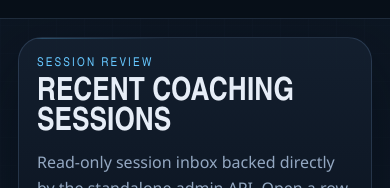
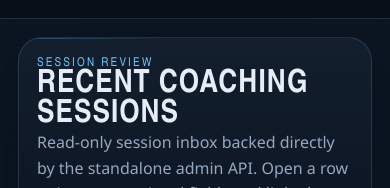
Before and after one commit to manuelseeger/sc2-ai-coach, a Vue app in the folder webapp/: page /sessions in a window 390 px wide. Shown: the part 1431-1619 px from the top of the page. Built offline with nearby package versions, Linux system fonts and the light colour scheme; no server answers.

Commit message:
Centralize styles

```diff
--- a/webapp/src/components/KeyValueGrid.vue
+++ b/webapp/src/components/KeyValueGrid.vue
@@ -18,11 +18,3 @@ defineProps<{
     </div>
   </dl>
 </template>
-
-<style scoped>
-.kv-grid__mono {
-  font-size: 1rem;
-  font-family: var(--font-mono);
-  overflow-wrap: anywhere;
-}
-</style>
--- a/webapp/src/components/PanelHeading.vue
+++ b/webapp/src/components/PanelHeading.vue
@@ -21,14 +21,3 @@ withDefaults(
     <slot name="aside" />
   </div>
 </template>
-
-<style scoped>
-.panel-heading__title {
-  margin: 6px 0 0;
-  font-family: var(--font-display);
-  font-size: clamp(1.8rem, 3vw, 2.8rem);
-  line-height: 0.94;
-  letter-spacing: 0.03em;
-  text-transform: uppercase;
-}
-</style>
--- a/webapp/src/styles.css
+++ b/webapp/src/styles.css
@@ -14,14 +14,37 @@
   --accent: #66c7ff;
   --accent-strong: #9ddcff;
   --accent-wash: rgba(102, 199, 255, 0.16);
+  --accent-border: rgba(102, 199, 255, 0.32);
   --amber: #f5c96d;
   --amber-wash: rgba(245, 201, 109, 0.14);
+  --amber-strong: #ffd88b;
   --green: #67d79f;
+  --green-strong: #9cf0c1;
   --red: #ff7a7a;
+  --danger-soft: #ffb0b0;
   --shadow: 0 24px 70px rgba(2, 8, 16, 0.45);
   --radius-lg: 24px;
   --radius-md: 18px;
   --radius-sm: 12px;
+  --sidebar-width: 320px;
+  --page-max-width: 1280px;
+  --content-padding: 28px;
+  --content-padding-compact: 18px;
+  --panel-padding: 24px;
+  --panel-padding-compact: 18px;
+  --gap-page: 22px;
+  --gap-panel-stack: 18px;
+  --gap-grid: 20px;
+  --gap-row: 16px;
+  --gap-chip: 8px;
+  --gap-card-grid: 14px;
+  --gap-list: 12px;
+  --space-block-md: 18px;
+  --display-title-size: clamp(1.8rem, 3vw, 2.8rem);
+  --hero-title-size: clamp(2rem, 3vw, 3.2rem);
+  --hero-title-size-xl: clamp(2.2rem, 4vw, 4rem);
+  --title-line-tight: 0.94;
+  --title-line-display: 0.9;
   --font-display: "Bahnschrift", "Arial Narrow", "Segoe UI", sans-serif;
   --font-ui: "Aptos", "Segoe UI", sans-serif;
   --font-mono: "Cascadia Mono", "Consolas", monospace;
@@ -70,7 +93,7 @@ select {
 .shell {
   min-height: 100vh;
   display: grid;
-  grid-template-columns: 320px minmax(0, 1fr);
+  grid-template-columns: var(--sidebar-width) minmax(0, 1fr);
 }
 
 .sidebar {
@@ -208,19 +231,19 @@ select {
 }
 
 .content {
-  padding: 28px;
+  padding: var(--content-padding);
 }
 
 .page {
   display: grid;
-  gap: 22px;
-  max-width: 1280px;
+  gap: var(--gap-page);
+  max-width: var(--page-max-width);
 }
 
 .panel {
   position: relative;
   overflow: hidden;
-  padding: 24px;
+  padding: var(--panel-padding);
   border: 1px solid var(--border);
   border-radius: var(--radius-lg);
   background: linear-gradient(180deg, rgba(20, 32, 47, 0.96), rgba(10, 18, 29, 0.98));
@@ -240,7 +263,7 @@ select {
   display: flex;
   align-items: center;
   justify-content: space-between;
-  gap: 16px;
+  gap: var(--gap-row);
 }
 
 .section-heading h2,
@@ -261,7 +284,7 @@ select {
 .data-grid {
   display: grid;
   grid-template-columns: repeat(3, minmax(0, 1fr));
-  gap: 14px;
+  gap: var(--gap-card-grid);
 }
 
 .data-card {
@@ -288,7 +311,7 @@ select {
 
 .list {
   display: grid;
-  gap: 12px;
+  gap: var(--gap-list);
   padding: 0;
   margin: 0;
   list-style: none;
@@ -317,7 +340,7 @@ select {
 .tag-row {
   display: flex;
   flex-wrap: wrap;
-  gap: 8px;
+  gap: var(--gap-chip);
 }
 
 .tag {
@@ -337,13 +360,79 @@ select {
 .tag--ok {
   background: rgba(103, 215, 159, 0.12);
   border-color: rgba(103, 215, 159, 0.22);
-  color: #9cf0c1;
+  color: var(--green-strong);
 }
 
 .tag--warn {
   background: rgba(245, 201, 109, 0.12);
   border-color: rgba(245, 201, 109, 0.22);
-  color: #ffd88b;
+  color: var(--amber-strong);
+}
+
+.panel-stack {
+  display: grid;
+  gap: var(--gap-panel-stack);
+}
+
+.panel-heading__title {
+  margin: 6px 0 0;
+  font-family: var(--font-display);
+  font-size: var(--display-title-size);
+  line-height: var(--title-line-tight);
+  letter-spacing: 0.03em;
+  text-transform: uppercase;
+}
+
+.page-hero {
+  display: flex;
+  align-items: start;
+  justify-content: space-between;
+  gap: var(--gap-row);
+}
+
+.page-hero__title {
+  margin: 8px 0 12px;
+  font-family: var(--font-display);
+  font-size: var(--hero-title-size);
+  line-height: var(--title-line-tight);
+  letter-spacing: 0.03em;
+  text-transform: uppercase;
+}
+
+.page-hero__title--xl {
+  font-size: var(--hero-title-size-xl);
+  line-height: var(--title-line-display);
+}
+
+.split-topline {
+  display: flex;
+  align-items: start;
+  justify-content: space-between;
+  gap: var(--gap-row);
+}
+
+.detail-grid {
+  display: grid;
+  grid-template-columns: 1.2fr 0.8fr;
+  gap: var(--gap-grid);
+}
+
+.list-block-spacing {
+  margin-top: var(--space-block-md);
+}
+
+.kv-grid__mono {
+  font-size: 1rem;
+  font-family: var(--font-mono);
+  overflow-wrap: anywhere;
+}
+
+.feedback {
+  margin: 0;
+}
+
+.error-copy {
+  color: var(--danger-soft);
 }
 
 .code-block {
@@ -372,14 +461,25 @@ select {
   .data-grid {
     grid-template-columns: 1fr;
   }
+
+  .detail-grid {
+    grid-template-columns: 1fr;
+  }
+}
+
+@media (max-width: 900px) {
+  .page-hero,
+  .split-topline {
+    flex-direction: column;
+  }
 }
 
 @media (max-width: 640px) {
   .content {
-    padding: 18px;
+    padding: var(--content-padding-compact);
   }
 
   .panel {
-    padding: 18px;
+    padding: var(--panel-padding-compact);
   }
 }
--- a/webapp/src/views/HealthView.vue
+++ b/webapp/src/views/HealthView.vue
@@ -36,7 +36,7 @@ onMounted(async () => {
 
 <template>
   <section class="page">
-    <article class="panel health-panel">
+    <article class="panel panel-stack">
       <PanelHeading eyebrow="Health" title="Backend readiness" level="h2">
         <template #aside>
           <span class="pill" :class="health ? 'pill--accent' : 'pill--amber'">
@@ -56,18 +56,3 @@ onMounted(async () => {
     </article>
   </section>
 </template>
-
-<style scoped>
-.health-panel {
-  display: grid;
-  gap: 18px;
-}
-
-.feedback {
-  margin: 0;
-}
-
-.error-copy {
-  color: #ffb0b0;
-}
-</style>
--- a/webapp/src/views/ResourcePlaceholderView.vue
+++ b/webapp/src/views/ResourcePlaceholderView.vue
@@ -21,7 +21,7 @@ const resourceItems = computed(() => [
 
 <template>
   <section class="page">
-    <article class="panel resource-panel">
+    <article class="panel panel-stack">
       <PanelHeading eyebrow="Registry-backed route" :title="resource.label" level="h2">
         <template #aside>
           <span class="pill" :class="resource.writable ? 'pill--accent' : 'pill--amber'">
@@ -45,11 +45,6 @@ const resourceItems = computed(() => [
 </template>
 
 <style scoped>
-.resource-panel {
-  display: grid;
-  gap: 18px;
-}
-
 .state-block {
   margin-top: 4px;
 }
--- a/webapp/src/views/SessionDetailView.vue
+++ b/webapp/src/views/SessionDetailView.vue
@@ -69,10 +69,10 @@ watch(
 
 <template>
   <section class="page session-detail-page">
-    <header class="panel detail-hero">
+    <header class="panel page-hero">
       <div>
         <p class="eyebrow">Session detail</p>
-        <h2>Persisted session review</h2>
+        <h2 class="page-hero__title">Persisted session review</h2>
         <p class="panel-intro">
           Read-only session data with linked conversations loaded from the backend relationship
           route.
@@ -94,7 +94,7 @@ watch(
             </template>
           </PanelHeading>
 
-          <KeyValueGrid class="session-metrics" :items="sessionMetricItems" />
+          <KeyValueGrid class="list-block-spacing" :items="sessionMetricItems" />
         </article>
 
         <article class="panel">
@@ -107,9 +107,9 @@ watch(
             </template>
           </PanelHeading>
 
-          <ul v-if="conversations.length > 0" class="list conversation-list">
+          <ul v-if="conversations.length > 0" class="list list-block-spacing">
             <li v-for="conversation in conversations" :key="conversation.id" class="list-row">
-              <div class="conversation-topline">
+              <div class="split-topline">
                 <strong>{{ conversation.title || conversation.id }}</strong>
                 <span class="tag">{{ conversation.status }}</span>
               </div>
@@ -130,52 +130,3 @@ watch(
     </template>
   </section>
 </template>
-
-<style scoped>
-.detail-hero {
-  display: flex;
-  align-items: start;
-  justify-content: space-between;
-  gap: 16px;
-}
-
-.detail-hero h2 {
-  margin: 8px 0 12px;
-  font-family: var(--font-display);
-  font-size: clamp(2rem, 3vw, 3.2rem);
-  line-height: 0.94;
-  text-transform: uppercase;
-}
-
-.detail-grid {
-  display: grid;
-  grid-template-columns: 1.2fr 0.8fr;
-  gap: 20px;
-}
-
-.session-metrics {
-  margin-top: 18px;
-}
-
-.conversation-list {
-  margin-top: 18px;
-}
-
-.conversation-topline {
-  display: flex;
-  align-items: start;
-  justify-content: space-between;
-  gap: 16px;
-}
-
-@media (max-width: 900px) {
-  .detail-hero,
-  .conversation-topline {
-    flex-direction: column;
-  }
-
-  .detail-grid {
-    grid-template-columns: 1fr;
-  }
-}
-</style>
--- a/webapp/src/views/SessionInboxView.vue
+++ b/webapp/src/views/SessionInboxView.vue
@@ -30,10 +30,10 @@ onMounted(async () => {
 
 <template>
   <section class="page sessions-page">
-    <header class="panel sessions-hero">
+    <header class="panel page-hero">
       <div>
         <p class="eyebrow">Session review</p>
-        <h2>Recent coaching sessions</h2>
+        <h2 class="page-hero__title">Recent coaching sessions</h2>
         <p class="panel-intro">
           Read-only session inbox backed directly by the standalone admin API. Open a row to
           inspect persisted fields and linked conversations.
@@ -61,9 +61,9 @@ onMounted(async () => {
         No sessions available.
       </p>
 
-      <ul v-else class="list session-list">
+      <ul v-else class="list list-block-spacing">
         <li v-for="session in inbox.docs" :key="session.id" class="list-row session-row">
-          <div class="session-row__topline">
+          <div class="split-topline">
             <div>
               <strong>{{ formatDate(session.session_date) }}</strong>
               <p>Session ID: {{ session.id }}</p>
@@ -87,34 +87,8 @@ onMounted(async () => {
 </template>
 
 <style scoped>
-.sessions-hero {
-  display: flex;
-  align-items: start;
-  justify-content: space-between;
-  gap: 16px;
-}
-
-.sessions-hero h2 {
-  margin: 8px 0 12px;
-  font-family: var(--font-display);
-  font-size: clamp(2rem, 3vw, 3.2rem);
-  line-height: 0.94;
-  text-transform: uppercase;
-}
-
-.session-list {
-  margin-top: 18px;
-}
-
 .session-row {
   gap: 14px;
-}
-
-.session-row__topline {
-  display: flex;
-  align-items: start;
-  justify-content: space-between;
-  gap: 16px;
 }
 
 .session-row__link {
@@ -123,11 +97,4 @@ onMounted(async () => {
   letter-spacing: 0.05em;
   text-transform: uppercase;
 }
-
-@media (max-width: 720px) {
-  .sessions-hero,
-  .session-row__topline {
-    flex-direction: column;
-  }
-}
 </style>
--- a/webapp/src/views/WorkspaceView.vue
+++ b/webapp/src/views/WorkspaceView.vue
@@ -22,7 +22,9 @@ const workspaceMetricItems = [
     <header class="panel hero-panel">
       <div class="hero-copy">
         <p class="eyebrow">Admin workspace</p>
-        <h2>Operate from stable routes, not from generic collection chrome.</h2>
+        <h2 class="page-hero__title page-hero__title--xl">
+          Operate from stable routes, not from generic collection chrome.
+        </h2>
         <p class="panel-intro">
           This entry screen is an operator map for the backend's documented surfaces. Curated
           review flows stay primary, while generic maintenance remains clearly secondary.
@@ -91,30 +93,21 @@ Generic maintenance exists, but it should feel like an expert fallback instead o
 <style scoped>
 .hero-panel {
   display: grid;
-  gap: 24px;
+  gap: var(--panel-padding);
 }
 
 .hero-copy {
   max-width: 72ch;
 }
 
-.hero-panel h2 {
-  margin: 8px 0 12px;
-  font-family: var(--font-display);
-  font-size: clamp(2.2rem, 4vw, 4rem);
-  line-height: 0.9;
-  letter-spacing: 0.03em;
-  text-transform: uppercase;
-}
-
 .workspace-grid {
   display: grid;
   grid-template-columns: repeat(2, minmax(0, 1fr));
-  gap: 20px;
+  gap: var(--gap-grid);
 }
 
 .workspace-list {
-  margin-top: 18px;
+  margin-top: var(--space-block-md);
 }
 
 .list-topline {
@@ -129,7 +122,7 @@ Generic maintenance exists, but it should feel like an expert fallback instead o
 }
 
 .brief-tags {
-  margin: 18px 0;
+  margin: var(--space-block-md) 0;
 }
 
 .hero-metrics {
```
Also changed, not shown: 1 other file (tests, documents, lock files or other folders).
